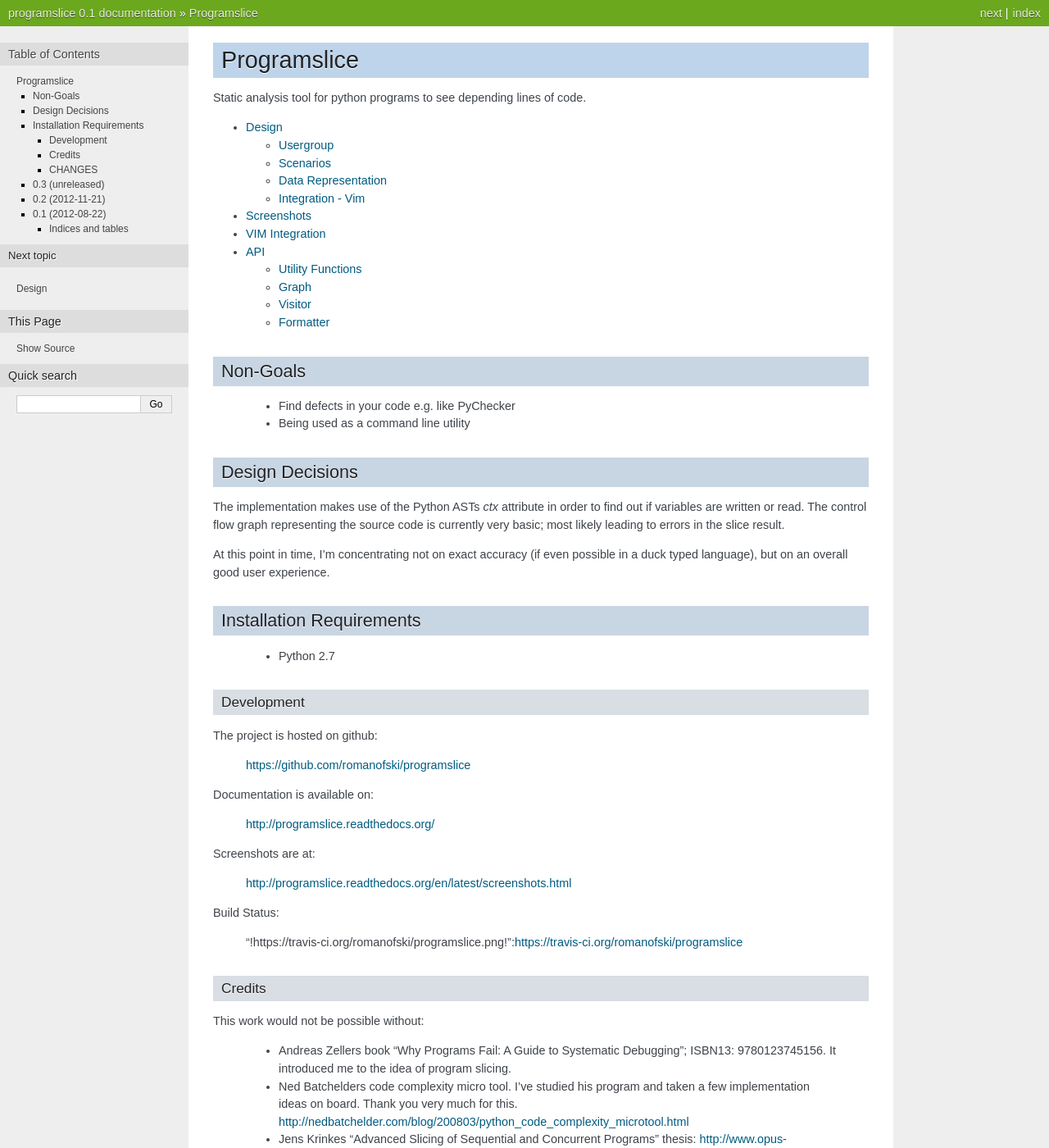
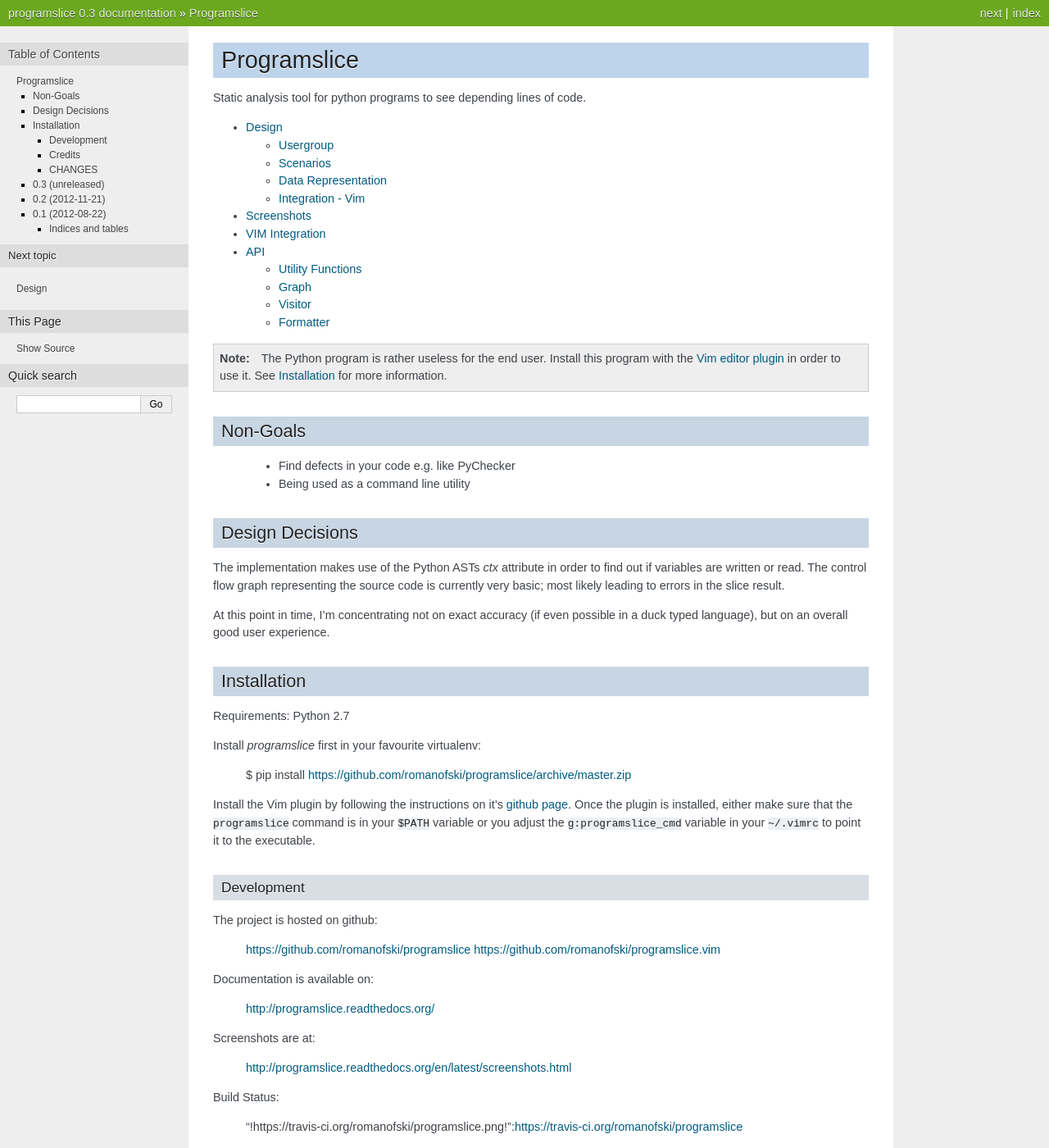
Before and after one commit to romanofski/programslice, a Sphinx documentation site: the page built from docs/index.rst, in a window 1280 px wide and 1400 px high. Shown: the whole window at 82% size. Built offline with Sphinx 7.4.7, drawn with Linux system fonts in a browser that asks for light colours; formulas are drawn with MathJax 3; some of the changed text lies outside the part shown.

Commit message:
docs: Added installation instructions.

```diff
--- a/README.rst
+++ b/README.rst
@@ -15,6 +15,8 @@
    api
 
 
+.. note:: The Python program is rather useless for the end user. Install
+   this program with the `Vim editor plugin <https://github.com/romanofski/programslice.vim>`_ in order to use it. See :ref:`programslice-installation` for more information.
 
 Non-Goals
 ---------
@@ -34,10 +36,22 @@
 possible in a duck typed language), but on an overall good user
 experience.
 
-Installation Requirements
--------------------------
+.. _programslice-installation:
 
-    * Python 2.7
+Installation
+------------
+
+Requirements: Python 2.7
+
+Install `programslice` first in your favourite virtualenv:
+
+    $ pip install https://github.com/romanofski/programslice/archive/master.zip
+
+Install the Vim plugin by following the instructions on it's `github
+page <https://github.com/romanofski/programslice.vim>`_. Once the plugin
+is installed, either make sure that the ``programslice`` command is in
+your ``$PATH`` variable or you adjust the ``g:programslice_cmd``
+variable in your ``~/.vimrc`` to point it to the executable.
 
 Development
 ===========
@@ -45,6 +59,7 @@
 The project is hosted on github:
 
     https://github.com/romanofski/programslice
+    https://github.com/romanofski/programslice.vim
 
 Documentation is available on:
 
--- a/docs/conf.py
+++ b/docs/conf.py
@@ -51,9 +51,9 @@
 # built documents.
 #
 # The short X.Y version.
-version = '0.1'
+version = '0.3'
 # The full version, including alpha/beta/rc tags.
-release = '0.1'
+release = '0.3'
 
 # The language for content autogenerated by Sphinx. Refer to documentation
 # for a list of supported languages.
```
